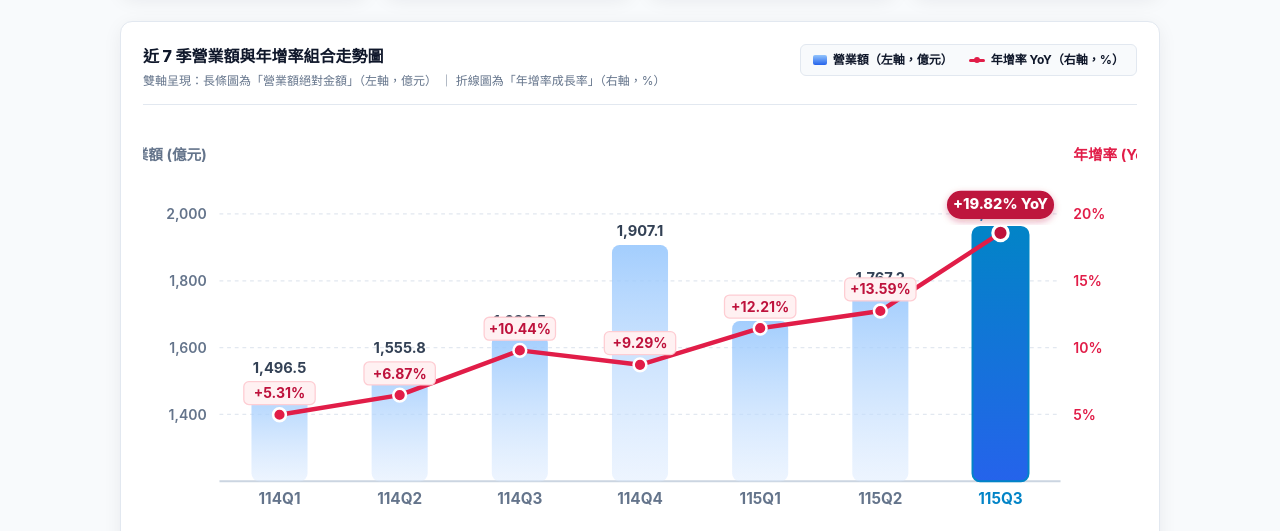
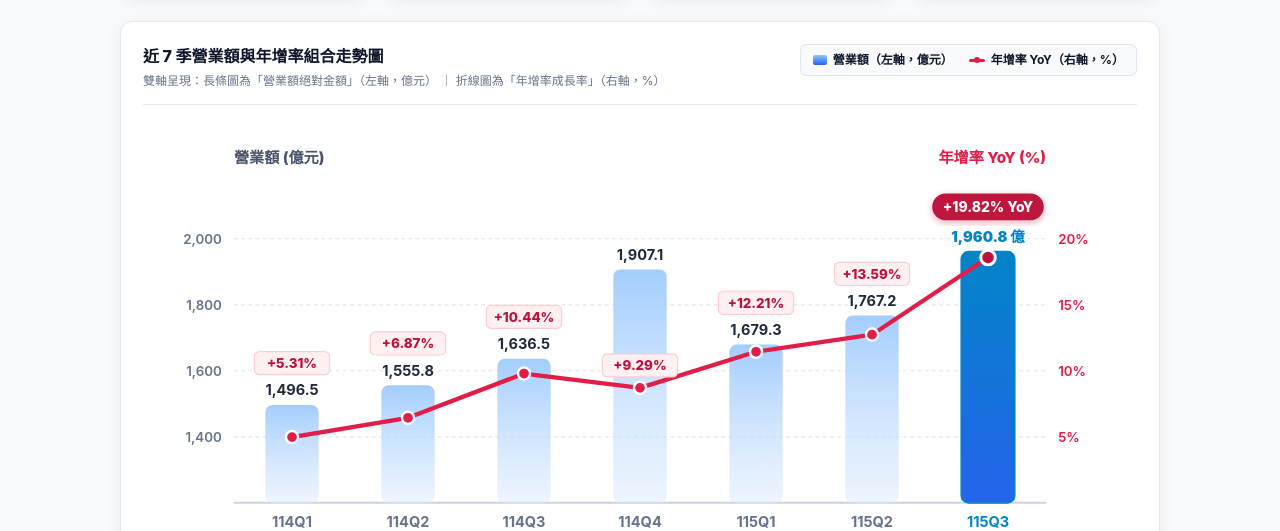
Before and after one commit to yesenwu-ctrl/taiwan-it-service-dashboard, a plain HTML site: page compact.html in a window 1280 px wide. Shown: the part 269-800 px from the top of the page. Drawn offline with Linux system fonts and the light colour scheme.

Commit message:
fix(chart): resolve label overlap and inward-align axis titles to fix clipping

```diff
--- a/compact.html
+++ b/compact.html
@@ -203,7 +203,7 @@
       padding: 6px 0 10px;
     }
     .chart-container-inner {
-      min-width: 660px;
+      min-width: 680px;
       position: relative;
     }
 
@@ -430,7 +430,7 @@
       <div class="chart-scroll-wrapper">
         <div class="chart-container-inner">
 
-    <svg viewBox="0 0 780 320" width="100%" height="auto" style="display:block; overflow:visible;" font-family="-apple-system, BlinkMacSystemFont, Segoe UI, Roboto, sans-serif">
+    <svg viewBox="0 0 820 360" width="100%" height="auto" style="display:block; overflow:visible;" font-family="-apple-system, BlinkMacSystemFont, Segoe UI, Roboto, sans-serif">
       <defs>
         <linearGradient id="barGrad" x1="0" y1="0" x2="0" y2="1">
           <stop offset="0%" stop-color="#93C5FD" stop-opacity="0.85"/>
@@ -446,98 +446,110 @@
       </defs>
 
       <!-- Baseline -->
-      <line x1="60" y1="278" x2="720" y2="278" stroke="#CBD5E1" stroke-width="1.5"></line>
+      <line x1="75" y1="310" x2="745" y2="310" stroke="#CBD5E1" stroke-width="1.5"></line>
 
       <!-- Grid & Axis ticks -->
 
-          <line x1="60" y1="225.6" x2="720" y2="225.6" stroke="#E2E8F0" stroke-dasharray="3 3" stroke-width="1"></line>
-          <text x="50" y="229.6" text-anchor="end" font-size="11" fill="#64748B" font-weight="600">1,400</text>
-          <text x="730" y="229.6" text-anchor="start" font-size="11" fill="#E11D48" font-weight="600">5%</text>
+          <line x1="75" y1="255.6" x2="745" y2="255.6" stroke="#E2E8F0" stroke-dasharray="3 3" stroke-width="1"></line>
+          <text x="65" y="259.6" text-anchor="end" font-size="11" fill="#64748B" font-weight="600">1,400</text>
+          <text x="755" y="259.6" text-anchor="start" font-size="11" fill="#E11D48" font-weight="600">5%</text>
 
-          <line x1="60" y1="173.1" x2="720" y2="173.1" stroke="#E2E8F0" stroke-dasharray="3 3" stroke-width="1"></line>
-          <text x="50" y="177.1" text-anchor="end" font-size="11" fill="#64748B" font-weight="600">1,600</text>
-          <text x="730" y="177.1" text-anchor="start" font-size="11" fill="#E11D48" font-weight="600">10%</text>
+          <line x1="75" y1="201.1" x2="745" y2="201.1" stroke="#E2E8F0" stroke-dasharray="3 3" stroke-width="1"></line>
+          <text x="65" y="205.1" text-anchor="end" font-size="11" fill="#64748B" font-weight="600">1,600</text>
+          <text x="755" y="205.1" text-anchor="start" font-size="11" fill="#E11D48" font-weight="600">10%</text>
 
-          <line x1="60" y1="120.7" x2="720" y2="120.7" stroke="#E2E8F0" stroke-dasharray="3 3" stroke-width="1"></line>
-          <text x="50" y="124.7" text-anchor="end" font-size="11" fill="#64748B" font-weight="600">1,800</text>
-          <text x="730" y="124.7" text-anchor="start" font-size="11" fill="#E11D48" font-weight="600">15%</text>
+          <line x1="75" y1="146.7" x2="745" y2="146.7" stroke="#E2E8F0" stroke-dasharray="3 3" stroke-width="1"></line>
+          <text x="65" y="150.7" text-anchor="end" font-size="11" fill="#64748B" font-weight="600">1,800</text>
+          <text x="755" y="150.7" text-anchor="start" font-size="11" fill="#E11D48" font-weight="600">15%</text>
 
-          <line x1="60" y1="68.2" x2="720" y2="68.2" stroke="#E2E8F0" stroke-dasharray="3 3" stroke-width="1"></line>
-          <text x="50" y="72.2" text-anchor="end" font-size="11" fill="#64748B" font-weight="600">2,000</text>
-          <text x="730" y="72.2" text-anchor="start" font-size="11" fill="#E11D48" font-weight="600">20%</text>
+          <line x1="75" y1="92.2" x2="745" y2="92.2" stroke="#E2E8F0" stroke-dasharray="3 3" stroke-width="1"></line>
+          <text x="65" y="96.2" text-anchor="end" font-size="11" fill="#64748B" font-weight="600">2,000</text>
+          <text x="755" y="96.2" text-anchor="start" font-size="11" fill="#E11D48" font-weight="600">20%</text>
 
 
       <!-- Bars (Absolute Revenue) -->
 
-          <rect x="85.1" y="200.3" width="44" height="77.7" rx="6" fill="url(#barGrad)" ></rect>
-          <text x="107.1" y="193.3" text-anchor="middle" font-size="11.5" font-weight="700" fill="#334155">1,496.5</text>
-          <text x="107.1" y="296.0" text-anchor="middle" font-size="12" font-weight="700" fill="#64748B">114Q1</text>
+          <rect x="100.9" y="229.3" width="44" height="80.7" rx="6" fill="url(#barGrad)" ></rect>
+          <text x="122.9" y="221.3" text-anchor="middle" font-size="12" font-weight="750" fill="#1E293B">1,496.5</text>
+          <text x="122.9" y="330.0" text-anchor="middle" font-size="12" font-weight="750" fill="#64748B">114Q1</text>
 
-          <rect x="179.4" y="184.7" width="44" height="93.3" rx="6" fill="url(#barGrad)" ></rect>
-          <text x="201.4" y="177.7" text-anchor="middle" font-size="11.5" font-weight="700" fill="#334155">1,555.8</text>
-          <text x="201.4" y="296.0" text-anchor="middle" font-size="12" font-weight="700" fill="#64748B">114Q2</text>
+          <rect x="196.6" y="213.1" width="44" height="96.9" rx="6" fill="url(#barGrad)" ></rect>
+          <text x="218.6" y="205.1" text-anchor="middle" font-size="12" font-weight="750" fill="#1E293B">1,555.8</text>
+          <text x="218.6" y="330.0" text-anchor="middle" font-size="12" font-weight="750" fill="#64748B">114Q2</text>
 
-          <rect x="273.7" y="163.5" width="44" height="114.5" rx="6" fill="url(#barGrad)" ></rect>
-          <text x="295.7" y="156.5" text-anchor="middle" font-size="11.5" font-weight="700" fill="#334155">1,636.5</text>
-          <text x="295.7" y="296.0" text-anchor="middle" font-size="12" font-weight="700" fill="#64748B">114Q3</text>
+          <rect x="292.3" y="191.2" width="44" height="118.8" rx="6" fill="url(#barGrad)" ></rect>
+          <text x="314.3" y="183.2" text-anchor="middle" font-size="12" font-weight="750" fill="#1E293B">1,636.5</text>
+          <text x="314.3" y="330.0" text-anchor="middle" font-size="12" font-weight="750" fill="#64748B">114Q3</text>
 
-          <rect x="368.0" y="92.6" width="44" height="185.4" rx="6" fill="url(#barGrad)" ></rect>
-          <text x="390.0" y="85.6" text-anchor="middle" font-size="11.5" font-weight="700" fill="#334155">1,907.1</text>
-          <text x="390.0" y="296.0" text-anchor="middle" font-size="12" font-weight="700" fill="#64748B">114Q4</text>
+          <rect x="388.0" y="117.5" width="44" height="192.5" rx="6" fill="url(#barGrad)" ></rect>
+          <text x="410.0" y="109.5" text-anchor="middle" font-size="12" font-weight="750" fill="#1E293B">1,907.1</text>
+          <text x="410.0" y="330.0" text-anchor="middle" font-size="12" font-weight="750" fill="#64748B">114Q4</text>
 
-          <rect x="462.3" y="152.3" width="44" height="125.7" rx="6" fill="url(#barGrad)" ></rect>
-          <text x="484.3" y="145.3" text-anchor="middle" font-size="11.5" font-weight="700" fill="#334155">1,679.3</text>
-          <text x="484.3" y="296.0" text-anchor="middle" font-size="12" font-weight="700" fill="#64748B">115Q1</text>
+          <rect x="483.7" y="179.5" width="44" height="130.5" rx="6" fill="url(#barGrad)" ></rect>
+          <text x="505.7" y="171.5" text-anchor="middle" font-size="12" font-weight="750" fill="#1E293B">1,679.3</text>
+          <text x="505.7" y="330.0" text-anchor="middle" font-size="12" font-weight="750" fill="#64748B">115Q1</text>
 
-          <rect x="556.6" y="129.3" width="44" height="148.7" rx="6" fill="url(#barGrad)" ></rect>
-          <text x="578.6" y="122.3" text-anchor="middle" font-size="11.5" font-weight="700" fill="#334155">1,767.2</text>
-          <text x="578.6" y="296.0" text-anchor="middle" font-size="12" font-weight="700" fill="#64748B">115Q2</text>
+          <rect x="579.4" y="155.6" width="44" height="154.4" rx="6" fill="url(#barGrad)" ></rect>
+          <text x="601.4" y="147.6" text-anchor="middle" font-size="12" font-weight="750" fill="#1E293B">1,767.2</text>
+          <text x="601.4" y="330.0" text-anchor="middle" font-size="12" font-weight="750" fill="#64748B">115Q2</text>
 
-          <rect x="650.9" y="78.5" width="44" height="199.5" rx="6" fill="url(#barPeakGrad)" stroke="#0284C7" stroke-width="1.5"></rect>
-          <text x="672.9" y="71.5" text-anchor="middle" font-size="11.5" font-weight="850" fill="#0284C7">1,960.8</text>
-          <text x="672.9" y="296.0" text-anchor="middle" font-size="12" font-weight="700" fill="#0284C7">115Q3</text>
+          <rect x="675.1" y="102.9" width="44" height="207.1" rx="6" fill="url(#barPeakGrad)" stroke="#0284C7" stroke-width="1.5"></rect>
+          <text x="697.1" y="94.9" text-anchor="middle" font-size="12" font-weight="900" fill="#0284C7">1,960.8 億</text>
+          <text x="697.1" y="330.0" text-anchor="middle" font-size="12" font-weight="750" fill="#0284C7">115Q3</text>
 
 
       <!-- YoY Trendline (Growth Rate) -->
-      <polyline points="107.1,225.8 201.4,210.4 295.7,175.3 390.0,186.6 484.3,157.9 578.6,144.4 672.9,83.1" fill="none" stroke="#E11D48" stroke-width="3.5" stroke-linecap="round" stroke-linejoin="round"></polyline>
+      <polyline points="122.9,255.8 218.6,239.9 314.3,203.4 410.0,215.2 505.7,185.4 601.4,171.3 697.1,107.7" fill="none" stroke="#E11D48" stroke-width="3.5" stroke-linecap="round" stroke-linejoin="round"></polyline>
 
       <!-- YoY Dots & Badges -->
 
-              <circle cx="107.1" cy="225.8" r="5" fill="#E11D48" stroke="#FFFFFF" stroke-width="2"></circle>
-              <rect x="79.1" y="199.8" width="56" height="18" rx="4" fill="#FFF1F2" stroke="#FECDD3" stroke-width="1"></rect>
-              <text x="107.1" y="212.8" text-anchor="middle" font-size="11" font-weight="750" fill="#BE123C">+5.31%</text>
+              <circle cx="122.9" cy="255.8" r="5" fill="#E11D48" stroke="#FFFFFF" stroke-width="2"></circle>
+              <g transform="translate(122.9, 201.3)">
+                <rect x="-31" y="-16" width="62" height="19" rx="4" fill="#FFF1F2" stroke="#FECDD3" stroke-width="1"></rect>
+                <text x="0" y="-2.5" text-anchor="middle" font-size="11" font-weight="800" fill="#BE123C">+5.31%</text>
+              </g>
 
-              <circle cx="201.4" cy="210.4" r="5" fill="#E11D48" stroke="#FFFFFF" stroke-width="2"></circle>
-              <rect x="173.4" y="184.4" width="56" height="18" rx="4" fill="#FFF1F2" stroke="#FECDD3" stroke-width="1"></rect>
-              <text x="201.4" y="197.4" text-anchor="middle" font-size="11" font-weight="750" fill="#BE123C">+6.87%</text>
+              <circle cx="218.6" cy="239.9" r="5" fill="#E11D48" stroke="#FFFFFF" stroke-width="2"></circle>
+              <g transform="translate(218.6, 185.1)">
+                <rect x="-31" y="-16" width="62" height="19" rx="4" fill="#FFF1F2" stroke="#FECDD3" stroke-width="1"></rect>
+                <text x="0" y="-2.5" text-anchor="middle" font-size="11" font-weight="800" fill="#BE123C">+6.87%</text>
+              </g>
 
-              <circle cx="295.7" cy="175.3" r="5" fill="#E11D48" stroke="#FFFFFF" stroke-width="2"></circle>
-              <rect x="267.7" y="149.3" width="56" height="18" rx="4" fill="#FFF1F2" stroke="#FECDD3" stroke-width="1"></rect>
-              <text x="295.7" y="162.3" text-anchor="middle" font-size="11" font-weight="750" fill="#BE123C">+10.44%</text>
+              <circle cx="314.3" cy="203.4" r="5" fill="#E11D48" stroke="#FFFFFF" stroke-width="2"></circle>
+              <g transform="translate(314.3, 163.2)">
+                <rect x="-31" y="-16" width="62" height="19" rx="4" fill="#FFF1F2" stroke="#FECDD3" stroke-width="1"></rect>
+                <text x="0" y="-2.5" text-anchor="middle" font-size="11" font-weight="800" fill="#BE123C">+10.44%</text>
+              </g>
 
-              <circle cx="390.0" cy="186.6" r="5" fill="#E11D48" stroke="#FFFFFF" stroke-width="2"></circle>
-              <rect x="362.0" y="160.6" width="56" height="18" rx="4" fill="#FFF1F2" stroke="#FECDD3" stroke-width="1"></rect>
-              <text x="390.0" y="173.6" text-anchor="middle" font-size="11" font-weight="750" fill="#BE123C">+9.29%</text>
+              <circle cx="410.0" cy="215.2" r="5" fill="#E11D48" stroke="#FFFFFF" stroke-width="2"></circle>
+              <g transform="translate(410.0, 203.2)">
+                <rect x="-31" y="-16" width="62" height="19" rx="4" fill="#FFF1F2" stroke="#FECDD3" stroke-width="1"></rect>
+                <text x="0" y="-2.5" text-anchor="middle" font-size="11" font-weight="800" fill="#BE123C">+9.29%</text>
+              </g>
 
-              <circle cx="484.3" cy="157.9" r="5" fill="#E11D48" stroke="#FFFFFF" stroke-width="2"></circle>
-              <rect x="456.3" y="131.9" width="56" height="18" rx="4" fill="#FFF1F2" stroke="#FECDD3" stroke-width="1"></rect>
-              <text x="484.3" y="144.9" text-anchor="middle" font-size="11" font-weight="750" fill="#BE123C">+12.21%</text>
+              <circle cx="505.7" cy="185.4" r="5" fill="#E11D48" stroke="#FFFFFF" stroke-width="2"></circle>
+              <g transform="translate(505.7, 151.5)">
+                <rect x="-31" y="-16" width="62" height="19" rx="4" fill="#FFF1F2" stroke="#FECDD3" stroke-width="1"></rect>
+                <text x="0" y="-2.5" text-anchor="middle" font-size="11" font-weight="800" fill="#BE123C">+12.21%</text>
+              </g>
 
-              <circle cx="578.6" cy="144.4" r="5" fill="#E11D48" stroke="#FFFFFF" stroke-width="2"></circle>
-              <rect x="550.6" y="118.4" width="56" height="18" rx="4" fill="#FFF1F2" stroke="#FECDD3" stroke-width="1"></rect>
-              <text x="578.6" y="131.4" text-anchor="middle" font-size="11" font-weight="750" fill="#BE123C">+13.59%</text>
+              <circle cx="601.4" cy="171.3" r="5" fill="#E11D48" stroke="#FFFFFF" stroke-width="2"></circle>
+              <g transform="translate(601.4, 127.6)">
+                <rect x="-31" y="-16" width="62" height="19" rx="4" fill="#FFF1F2" stroke="#FECDD3" stroke-width="1"></rect>
+                <text x="0" y="-2.5" text-anchor="middle" font-size="11" font-weight="800" fill="#BE123C">+13.59%</text>
+              </g>
 
-              <circle cx="672.9" cy="83.1" r="6" fill="#BE123C" stroke="#FFFFFF" stroke-width="2.5"></circle>
-              <g transform="translate(672.9, 68.1)">
-                <rect x="-42" y="-18" width="84" height="22" rx="11" fill="#BE123C" filter="url(#shadow)"></rect>
-                <text x="0" y="-3.5" text-anchor="middle" font-size="11.5" font-weight="850" fill="#FFFFFF">+19.82% YoY</text>
+              <circle cx="697.1" cy="107.7" r="6" fill="#BE123C" stroke="#FFFFFF" stroke-width="2.5"></circle>
+              <g transform="translate(697.1, 72.9)">
+                <rect x="-46" y="-18" width="92" height="22" rx="11" fill="#BE123C" filter="url(#shadow)"></rect>
+                <text x="0" y="-3" text-anchor="middle" font-size="11.5" font-weight="850" fill="#FFFFFF">+19.82% YoY</text>
               </g>
 
 
-      <!-- Left Axis Label -->
-      <text x="50" y="26" text-anchor="end" font-size="11.5" font-weight="700" fill="#64748B">營業額 (億元)</text>
-      <!-- Right Axis Label -->
-      <text x="730" y="26" text-anchor="start" font-size="11.5" font-weight="700" fill="#E11D48">年增率 (YoY %)</text>
+      <!-- Inward Left Axis Title (Zero Clipping) -->
+      <text x="75" y="30" text-anchor="start" font-size="12.5" font-weight="800" fill="#475569">營業額 (億元)</text>
+      <!-- Inward Right Axis Title (Zero Clipping) -->
+      <text x="745" y="30" text-anchor="end" font-size="12.5" font-weight="800" fill="#E11D48">年增率 YoY (%)</text>
     </svg>
 
         </div>
```
Also changed, not shown: dashboard/compact.html (+75 -63 lines), index.html (+75 -63 lines).
